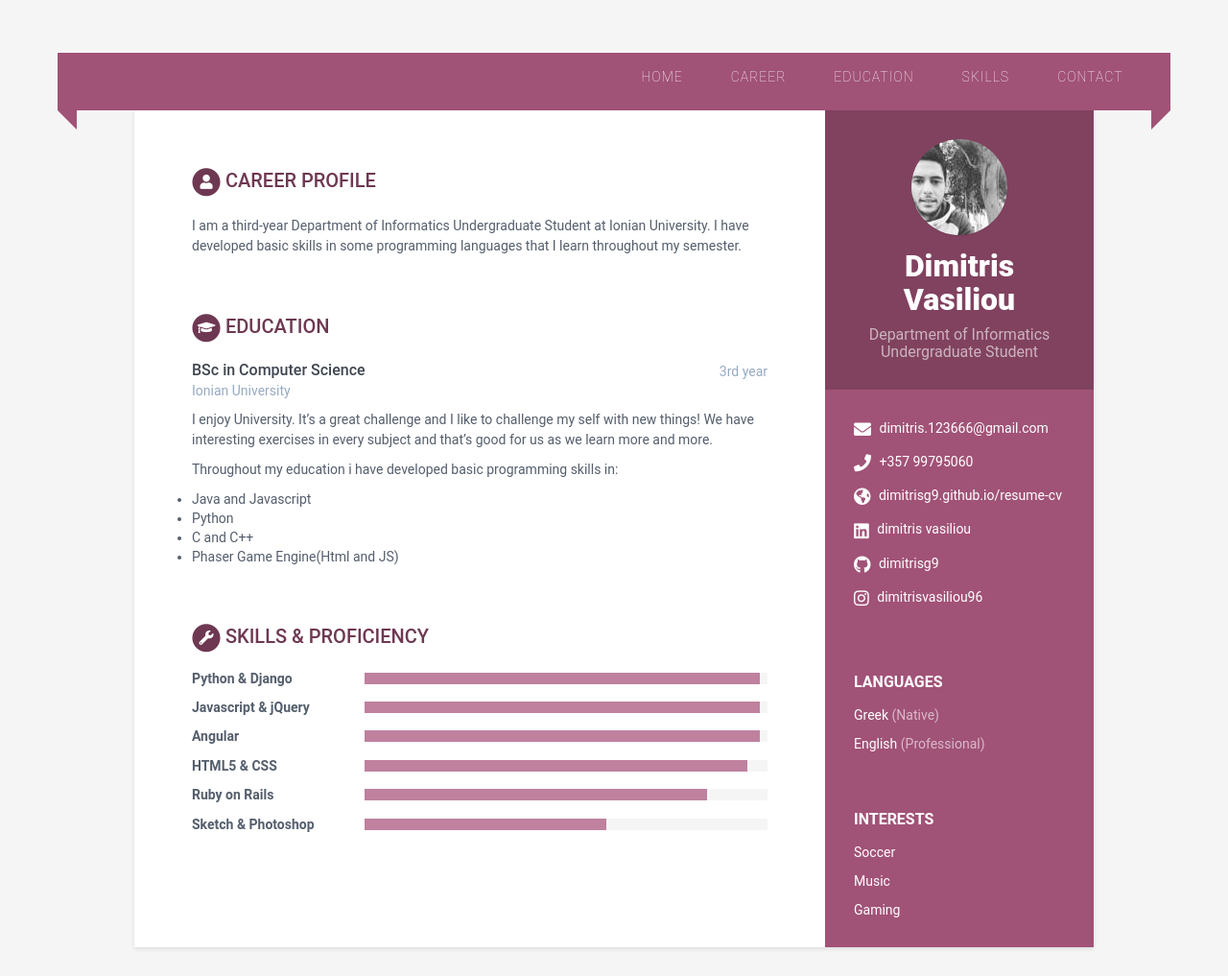
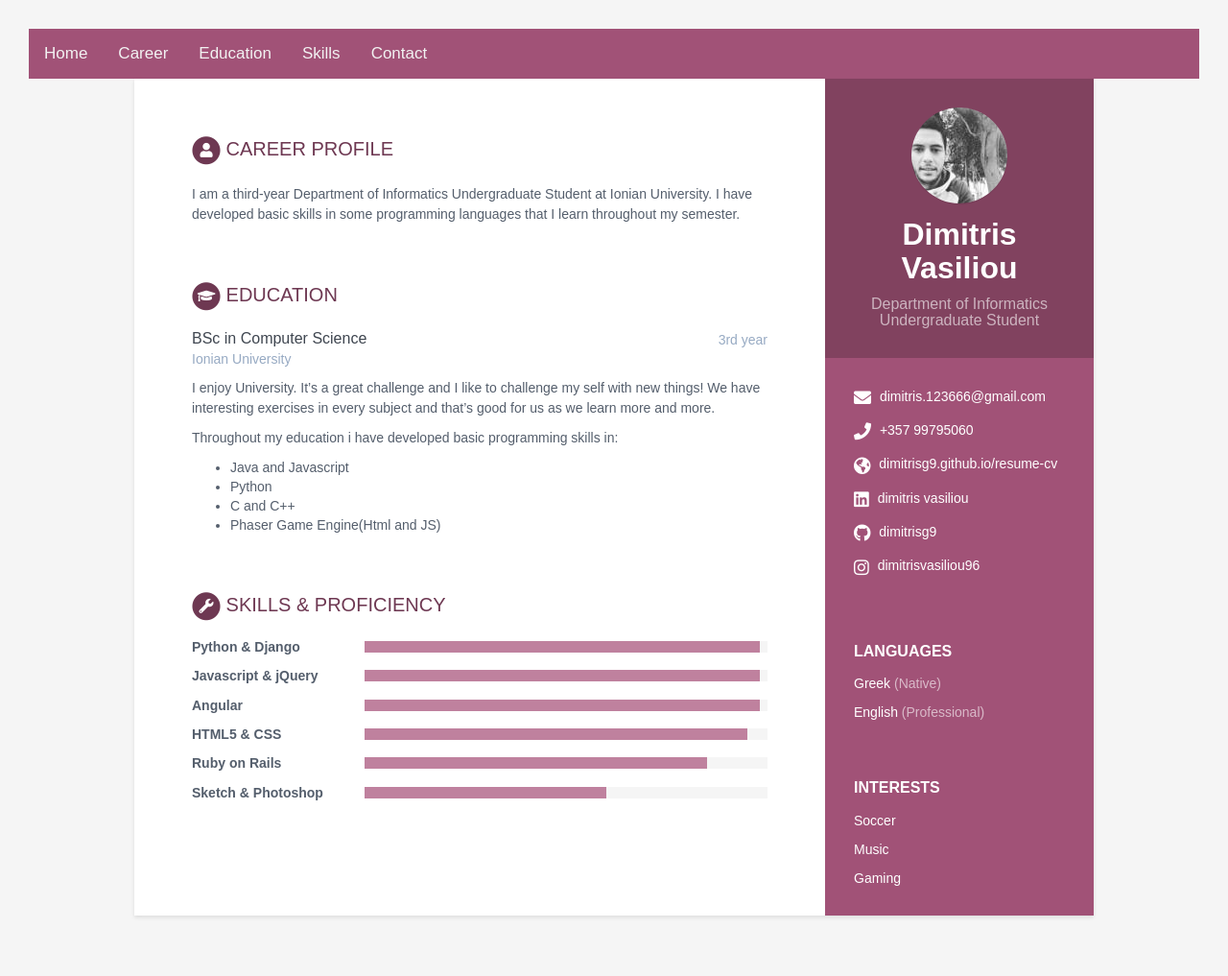
Before and after one commit to dimitrisg9/resume-cv, a Jekyll site: the page built from index.html, in a window 1280 px wide. Shown: the whole page at 96% size. Built offline with Jekyll 4.4.1, drawn with Linux system fonts in a browser that asks for light colours.

Commit message:
update!!

```diff
--- /dev/null
+++ b/_includes/navbar.html
@@ -0,0 +1,89 @@
+<!DOCTYPE html>
+<html>
+<head>
+<meta name="viewport" content="width=device-width, initial-scale=1">
+<link rel="stylesheet" href="style.css">
+<style>
+body {
+  margin: 0;
+  font-family: Arial, Helvetica, sans-serif;
+}
+
+.topnav {
+  overflow: hidden;
+  background-color: #A15277;
+}
+
+.topnav a {
+  float: left;
+  display: block;
+  color: #f2f2f2;
+  text-align: center;
+  padding: 14px 16px;
+  text-decoration: none;
+  font-size: 17px;
+}
+
+.topnav a:hover {
+  background-color: #A15277;
+  color: black;
+}
+
+.active {
+  background-color: #A15277;
+  color: white;
+}
+
+.topnav .icon {
+  display: none;
+}
+
+@media screen and (max-width: 600px) {
+  .topnav a:not(:first-child) {display: none;}
+  .topnav a.icon {
+    float: right;
+    display: block;
+  }
+}
+
+@media screen and (max-width: 600px) {
+  .topnav.responsive {position: relative;}
+  .topnav.responsive .icon {
+    position: absolute;
+    right: 0;
+    top: 0;
+  }
+  .topnav.responsive a {
+    float: none;
+    display: block;
+    text-align: left;
+  }
+}
+</style>
+</head>
+<body>
+
+<div class="topnav" id="myTopnav">
+  <a href="https://github.com/dimitrisg9">Home</a>
+  <a href="#career">Career</a>
+  <a href="#education">Education</a>
+  <a href="#skills">Skills</a>
+  <a href="tel:+35799795060">Contact</a>
+  <a href="javascript:void(0);" class="icon" onclick="myFunction()">
+    <i class="fa fa-bars"></i>
+  </a>
+</div>
+
+<script>
+function myFunction() {
+  var x = document.getElementById("myTopnav");
+  if (x.className === "topnav") {
+    x.className += " responsive";
+  } else {
+    x.className = "topnav";
+  }
+}
+</script>
+
+</body>
+</html>
--- a/_layouts/default.html
+++ b/_layouts/default.html
@@ -5,28 +5,9 @@ layout: compress
 <!--[if IE 8]> <html lang="en" class="ie8"> <![endif]-->
 <!--[if IE 9]> <html lang="en" class="ie9"> <![endif]-->
 <!--[if !IE]><!--> <html lang="en"> <!--<![endif]-->
-
-
-<head>
-	<meta name="viewport" content="width=device-width, initial-scale=1.0"
-	<meta http-equiv="X-UA-Compatible" content="ie=edge">
-	<link rel="stylesheet" href="style.css">
-</head>
-
 {% include head.html %}
+{% include navbar.html %}
 <body>
-	<div class="custom-padding">
-        <nav>
-
-            <ul class="menu-area">
-                <li><a href="https://github.com/dimitrisg9">Home</a></li>
-                <li><a href="#career">CAREER</a></li>
-                <li><a href="#education">EDUCATION</a></li>
-                <li><a href="#skills">SKILLS</a></li>
-                <li><a href="tel:+35799795060">CONTACT</a></li>
-            </ul>
-        </nav>
-	</div>
   <div class="wrapper">
     {% include sidebar.html %}
 
--- a/style.css
+++ b/style.css
@@ -1,92 +1,33 @@
-* {
-            margin: 0;
-            padding: 0;
-            outline: 0;
-            box-sizing: border-box;
-        }
-        body {
-            background-image: url(https://i.postimg.cc/DftcpyvG/1.jpg);
-            -webkit-background-size:cover;
-            background-size:cover;
-            background-position: center center;
-            height: 100vh;
-        }
-        .menu-area li a {
-            text-decoration: none;
-        }
+/* Add a black background color to the top navigation */
+.topnav {
+  background-color: #A15277;
+  overflow: hidden;
+}
 
-        .menu-area li {
-            list-style-type: none;
-        }
+/* Style the links inside the navigation bar */
+.topnav a {
+  float: left;
+  display: block;
+  color: #A15277;
+  text-align: center;
+  padding: 14px 16px;
+  text-decoration: none;
+  font-size: 17px;
+}
 
-        .custom-padding{
-            padding-top: 25px;
-        }
+/* Change the color of links on hover */
+.topnav a:hover {
+  background-color: #ddd;
+  color: black;
+}
 
-        nav {
-            position: relative;
-            width: calc(100% - 60px);
-            margin: 0 auto;
-            padding: 10px 0;
-            background: #A15277;
-            z-index: 1;
-            text-align: right;
-            padding-right: 2%;
-        }
+/* Add an active class to highlight the current page */
+.active {
+  background-color: #A15277;
+  color: white;
+}
 
-        .logo {
-            width: 15%;
-            float: left;
-            text-transform: uppercase;
-            color: #fff;
-            font-size: 25px;
-            text-align: left;
-            padding-left: 2%;
-        }
-
-        .menu-area li {
-            display: inline-block;
-        }
-
-        .menu-area a {
-            color: #fff;
-            font-weight: 200;
-            letter-spacing: 1px;
-            text-transform: uppercase;
-            display: block;
-            padding: 0 25px;
-            font-size: 14px;
-            line-height: 30px;
-            position: relative;
-            z-index: 1;
-        }
-        .menu-area a:hover {
-            background: tomato;
-            color: #fff;
-        }
-
-        .menu-area a:hover:after {
-            transform: translateY(-50%) rotate(-35deg);
-        }
-
-        nav:before {
-            position: absolute;
-            content: '';
-            border-top: 10px solid #A15277;
-            border-right: 10px solid #A15277;
-            border-left: 10px solid transparent;
-            border-bottom: 10px solid transparent;
-            top: 100%;
-            left: 0;
-        }
-
-        nav:after {
-            position: absolute;
-            content: '';
-            border-top: 10px solid #A15277;
-            border-left: 10px solid #A15277;
-            border-right: 10px solid transparent;
-            border-bottom: 10px solid transparent;
-            top: 100%;
-            right: 0;
-        }
+/* Hide the link that should open and close the topnav on small screens */
+.topnav .icon {
+  display: none;
+}
```
